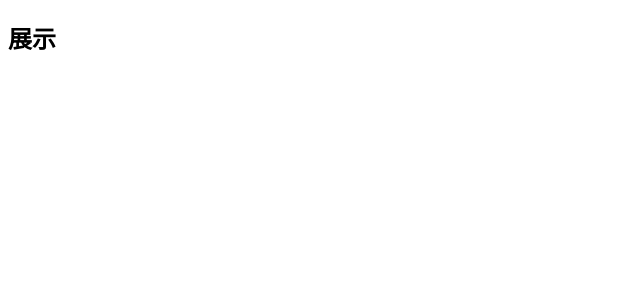
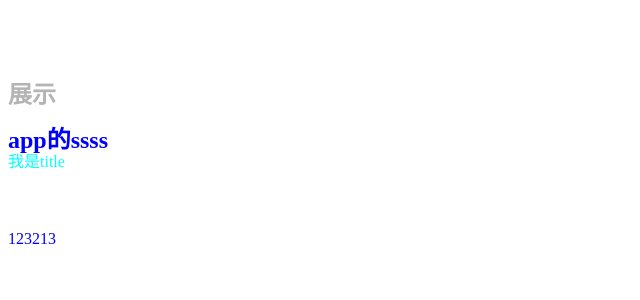
Before and after one commit to colinmei00/react-webpack-default, a React app: page / in a window 1280 px wide. Shown: the top 300 px of the page, without its empty margins (0-640 px from the left). Built offline with nearby package versions, Linux system fonts and the light colour scheme.

Commit message:
feat:cssmodule模块化，样式隔离

```diff
--- a/src/App.tsx
+++ b/src/App.tsx
@@ -1,4 +1,7 @@
-import React, { lazy, Suspense, useState } from "react";
+import React, { lazy, Suspense, useEffect, useState } from "react";
+import * as styles from "./index.module.less";
+import TestCssModule from "./components/TestCssModule";
+import "./app.css";
 
 // prefetch
 const PreFetchDemo = lazy(
@@ -22,12 +25,20 @@ const PreloadDemo = lazy(
 function App() {
   const [show, setShow] = useState(false);
 
+  useEffect(() => {
+    console.log("===", styles);
+  }, []);
+
   const onClick = () => {
     setShow(true);
   };
   return (
-    <>
-      <h2 onClick={onClick}>展示</h2>
+    <div>
+      <h2 className="ssss">app的ssss</h2>
+      <h2 onClick={onClick} className={styles.title}>
+        展示
+      </h2>
+      <TestCssModule />
       {/* show为true时加载组件 */}
       {show && (
         <>
@@ -39,7 +50,7 @@ function App() {
           </Suspense>
         </>
       )}
-    </>
+    </div>
   );
 }
 export default App;
--- a/src/app.css
+++ b/src/app.css
@@ -1,4 +1,4 @@
-h2 {
-  color: red;
+.ssss {
+  color: blue;
   transform: translateY(100px);
 }
--- a/src/app.less
+++ /dev/null
@@ -1,12 +0,0 @@
-#root {
-  .smallImg1 {
-    width: 69px;
-    height: 75px;
-    background: url('./assets/imgs/1kb.png') no-repeat;
-  }
-  .bigImg {
-    width: 232px;
-    height: 154px;
-    background: url('./assets/imgs/11kb.jpeg') no-repeat;
-  }
-}
--- /dev/null
+++ b/src/components/TestCssModule/TestCssModule.module.less
@@ -0,0 +1,7 @@
+.title {
+  color: red;
+}
+
+#new {
+  color:aqua;
+}
--- /dev/null
+++ b/src/components/TestCssModule/TestCssModule.tsx
@@ -0,0 +1,15 @@
+import React from "react";
+import * as styles from "./TestCssModule.module.less";
+
+function TestCssModule() {
+  return (
+    <div>
+      <div className="ssss">123213</div>
+      <div className={styles.title} id={styles.new}>
+        我是title
+      </div>
+    </div>
+  );
+}
+
+export default TestCssModule;
--- /dev/null
+++ b/src/components/TestCssModule/index.ts
@@ -0,0 +1 @@
+export { default } from "./TestCssModule";
--- /dev/null
+++ b/src/index.module.less
@@ -0,0 +1,3 @@
+.title {
+  color: #b4b4b4 !important;
+}
--- a/tsconfig.json
+++ b/tsconfig.json
@@ -21,5 +21,5 @@
       ]
     }
   },
-  "include": ["./src"]
+  "include": ["./src", "lib.d.ts",]
 }
```
Also changed, not shown: lib.d.ts (added, +34 -0 lines), src/images.d.ts (deleted, +0 -9 lines), 2 other files (tests, documents, lock files or other folders).
